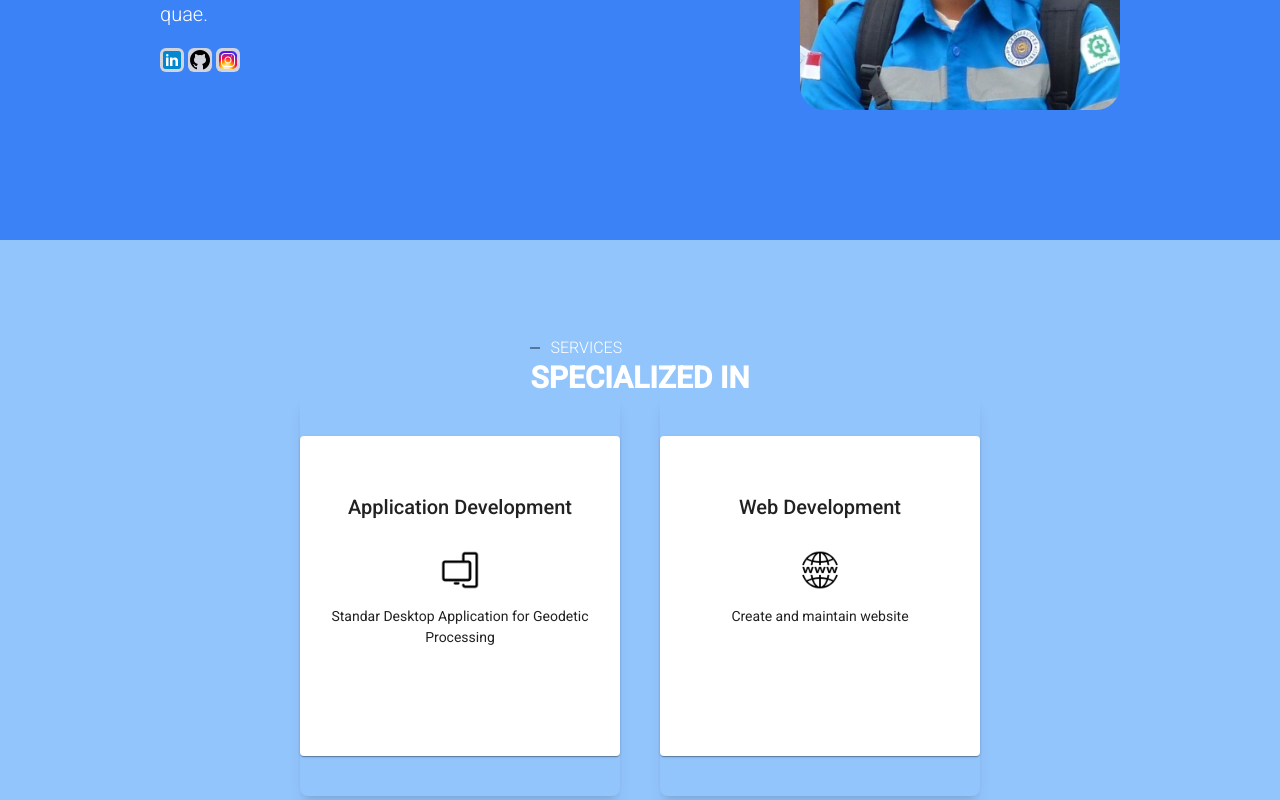
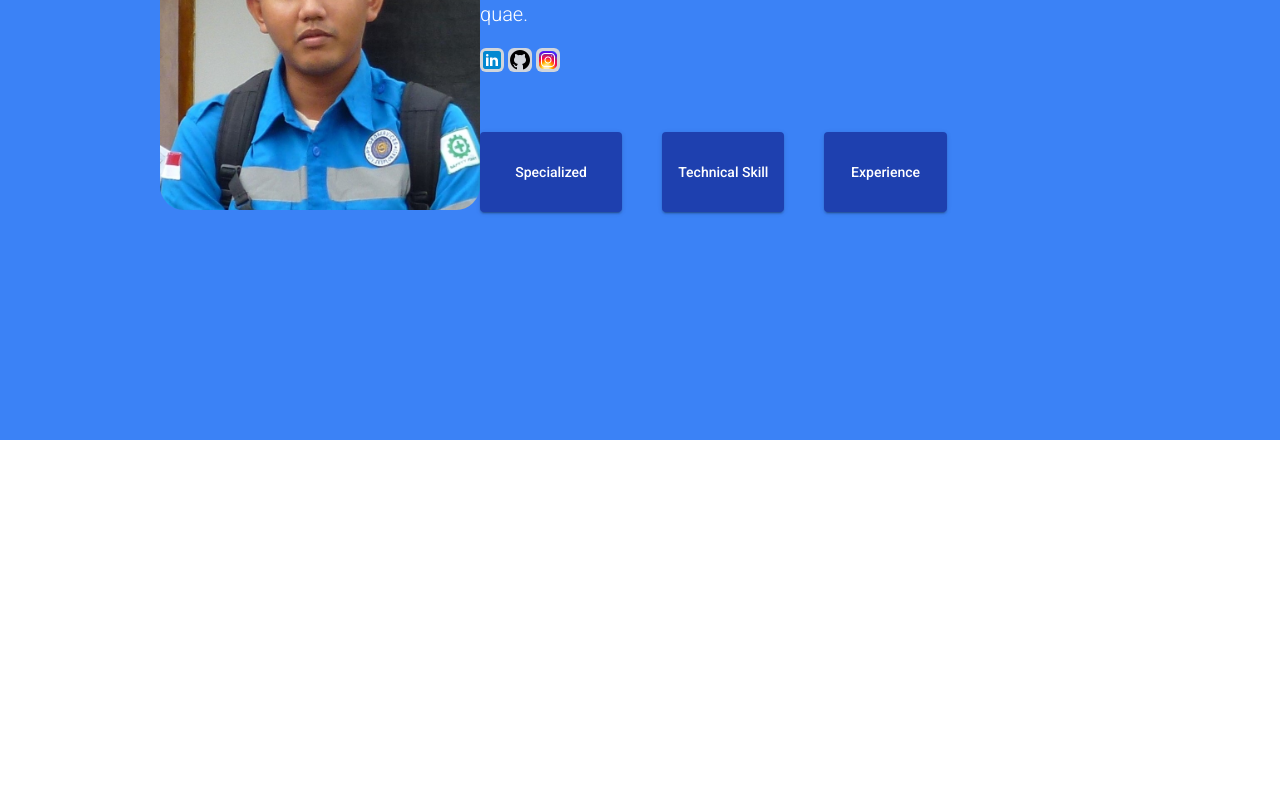
Before and after one commit to IsaMusawi/isamusawi.github.io, an Angular app: page /home in a window 1280 px wide. Shown: the part 340-1140 px from the top of the page. After the commit the page ends 800 px from the top, so only its background shows below. Built offline with nearby package versions, Linux system fonts and the light colour scheme.

Commit message:
added new popup

```diff
--- a/src/app/aboutme/aboutme.component.html
+++ b/src/app/aboutme/aboutme.component.html
@@ -1,6 +1,6 @@
 
-    <div class="bg-blue-300 pt-24 pb-24">
-        <div class="flex items-center mx-auto w-9/12 justify-center flex-col">
+    <div class="bg-blue-300 md:pt-12 md:pb-16 sm:pt-1 sm:pb-1 max-h-screen">
+        <!-- <div class="flex items-center mx-auto w-9/12 justify-center flex-col">
             <div>
                 <div class="flex items-center">
                     <svg class="stroke-gray-800 stroke-10 h-5 w-5">
@@ -10,14 +10,14 @@
                 </div>
                 <h1 class="text-3xl font-bold uppercase text-white">Specialized in</h1>
             </div>
-        </div>
+        </div> -->
 
         <div class="w-9/12 flex items-center mx-auto justify-evenly">
-            <div class="flex flex-row gap-24">
-                <div class="grid gap-10 sm:grid-cols-1 md:grid-cols-2">
+            <div class="flex flex-row">
+                <div class="grid sm:gap-5 md:gap-40 sm:grid-cols-1 md:grid-cols-2">
                 <div *ngFor="let service of services">
-                        <div class="flex py-10 flex-row rounded-lg shadow-lg justify-evenly">
-                            <mat-card class="flex w-80 h-80">
+                        <div class="flex py-10 flex-row rounded-lg justify-evenly">
+                            <mat-card class="flex sm:w-40 md:w-80 h-80">
                                 <!-- <div class="bg-slate-50"> -->
                                     <div class="gap-10 py-10 text-center">
                                         <div class="flex justify-center">
--- a/src/app/app-routing.module.ts
+++ b/src/app/app-routing.module.ts
@@ -18,7 +18,10 @@ const routes: Routes = [
 ];
 
 @NgModule({
-  imports: [RouterModule.forRoot(routes)],
+  imports: [RouterModule.forRoot(routes, {
+      anchorScrolling: 'enabled'
+    })
+  ],
   exports: [RouterModule]
 })
 export class AppRoutingModule { }
--- a/src/app/app.component.html
+++ b/src/app/app.component.html
@@ -1,4 +1,2 @@
 <app-header></app-header>
-<app-home></app-home>
-<app-aboutme></app-aboutme>
-<app-skill></app-skill>
+<router-outlet></router-outlet>
--- a/src/app/app.module.ts
+++ b/src/app/app.module.ts
@@ -5,7 +5,9 @@ import { MatToolbarModule } from '@angular/material/toolbar';
 import { MatButtonModule } from '@angular/material/button';
 import { MatInputModule } from '@angular/material/input';
 import { MatCardModule } from '@angular/material/card';
+import { MatDialogModule } from '@angular/material/dialog';
 import { MatExpansionModule } from '@angular/material/expansion';
+import { ScrollingModule } from '@angular/cdk/scrolling';
 
 import { AppRoutingModule } from './app-routing.module';
 import { AppComponent } from './app.component';
@@ -16,13 +18,14 @@ import { ExpericenceComponent } from './expericence/expericence.component';
 import { SkillComponent } from './skill/skill.component';
 import { ContactComponent } from './contact/contact.component';
 import { PageNotFoundComponent } from './page-not-found/page-not-found.component';
+import { PopupComponent } from './popup/popup.component';
 
 
 @NgModule({
   declarations: [
     AppComponent
     , HomeComponent
-    , HeaderComponent, AboutmeComponent, ExpericenceComponent, SkillComponent, ContactComponent, PageNotFoundComponent
+    , HeaderComponent, AboutmeComponent, ExpericenceComponent, SkillComponent, ContactComponent, PageNotFoundComponent, PopupComponent
   ],
   imports: [
     BrowserModule
@@ -33,6 +36,8 @@ import { PageNotFoundComponent } from './page-not-found/page-not-found.component
     , MatInputModule
     , MatCardModule
     , MatExpansionModule
+    , ScrollingModule
+    , MatDialogModule
   ],
   providers: [],
   bootstrap: [AppComponent]
--- a/src/app/header/header.component.ts
+++ b/src/app/header/header.component.ts
@@ -8,6 +8,12 @@ import { Component, HostListener, OnInit } from '@angular/core';
 export class HeaderComponent implements OnInit {
   isMobile: boolean = false;
 
+  showMenu = false;
+
+  toggleNavbar(){
+    this.showMenu = !this.showMenu;
+  }
+
   constructor() { }
 
   ngOnInit(): void {
--- a/src/app/home/home.component.html
+++ b/src/app/home/home.component.html
@@ -1,5 +1,12 @@
 <div class="bg-blue-500 py-32">
     <div class="w-9/12 grid items-center mx-auto sm:grid-cols-2 md:grid-cols-3">
+        <!-- avatar -->
+        <div class="flex items-center mx-auto sm:col-span-2 md:col-span-1">
+            <div class="flex items-center">
+                <img class="ms-auto rounded-3xl w-96" src="assets/img/self.jpg" alt="self">
+            </div>
+        </div>
+
         <div class="col-span-2 py-10">
             <!-- Introduction -->
             <div class="flex items-center">
@@ -19,12 +26,31 @@
                 <img class="w-6 h-6 bg-gray-300 rounded-md" src="assets/img/icons8-github-48.png" alt="">
                 <img class="w-6 h-6 bg-gray-300 rounded-md" src="assets/img/icons8-instagram-48.png" alt="">
             </div>
-        </div>
 
-        <!-- avatar -->
-        <div class="flex items-center mx-auto sm:col-span-2 md:col-span-1">
-            <div class="flex items-center">
-                <img class="ms-auto rounded-3xl w-96" src="assets/img/self.jpg" alt="self">
+            <div>
+                <div class="flex flex-row mt-5">
+                    <div class="grid sm:gap-5 sm:grid-cols-1 md:grid-cols-3 space-x-5 py-10">
+                        <button mat-raised-button
+                            class="rounded-full bg-blue-800 to-blue-100 p-6 text-white hover:bg-yellow-600 w-50 h-20"
+                            (click)="openPopupSpecialied()">
+                            Specialized
+                        </button>
+
+                        <button mat-raised-button
+                            class="rounded-full bg-blue-800 to-blue-100 p-6 text-white hover:bg-yellow-600 w-50 h-20 overflow-auto max-w-none"
+                            (click)="openPopupSkill()">
+                            <div class="w-full">
+                                Technical Skill
+                            </div>
+                        </button>
+
+                        <button mat-raised-button
+                            class="rounded-full bg-blue-800 to-blue-100 p-6 text-white hover:bg-yellow-600 w-50 h-20 overflow-auto max-w-none"
+                            (click)="openPopupExperience()">
+                            Experience
+                        </button>
+                    <div>
+                </div>
             </div>
         </div>
     </div>
--- a/src/app/home/home.component.ts
+++ b/src/app/home/home.component.ts
@@ -1,7 +1,12 @@
-import { HomeModel } from './../model/homeModel';
 import { Component, OnInit } from '@angular/core';
+import { ActivatedRoute, Router } from '@angular/router';
 
 import { Constant } from 'src/constant';
+import { HomeModel } from './../model/homeModel';
+import { MatDialog } from '@angular/material/dialog';
+import { AboutmeComponent } from '../aboutme/aboutme.component';
+import { SkillComponent } from '../skill/skill.component';
+import { ExpericenceComponent } from '../expericence/expericence.component';
 
 @Component({
   selector: 'app-home',
@@ -12,12 +17,64 @@ export class HomeComponent implements OnInit {
 
   homeModel: HomeModel = {} as HomeModel;
 
-  constructor() { }
+  constructor(
+    private route: ActivatedRoute
+    , private router: Router
+    , private dialog: MatDialog) { }
 
   ngOnInit(): void {
+    this.route.fragment.subscribe(fragment => {
+      if(fragment){
+        const element = document.getElementById(fragment);
+        if(element){
+          element.scrollIntoView({ behavior: 'smooth', block: 'start', inline: 'nearest' });
+        }
+      }
+    });
+
     // this.homeModel = {name: Constant.nameValue, title: Constant.title};
     this.homeModel.name = Constant.nameValue;
     this.homeModel.title = Constant.title;
   }
 
+  navigateToAnchor(anchor : string){
+    this.router.navigate([], { fragment: anchor, relativeTo: this.route });
+  }
+
+  openPopupSpecialied(): void{
+    const dialogRef = this.dialog.open(AboutmeComponent, {
+      width: '75%'
+      , height : '70%'
+      ,
+    });
+
+    dialogRef.afterClosed().subscribe(result => {
+      console.log('dialog');
+    });
+  }
+
+  openPopupSkill(): void{
+    const dialogRef = this.dialog.open(SkillComponent, {
+      width: '75%'
+      , height : '70%'
+      ,
+    });
+
+    dialogRef.afterClosed().subscribe(result => {
+      console.log('dialog');
+    });
+  }
+
+  openPopupExperience(): void{
+    const dialogRef = this.dialog.open(ExpericenceComponent, {
+      width: '75%'
+      , height : '70%'
+      ,
+    });
+
+    dialogRef.afterClosed().subscribe(result => {
+      console.log('dialog');
+    });
+  }
+
 }
--- /dev/null
+++ b/src/app/popup/popup.component.html
@@ -0,0 +1 @@
+<p>popup works!</p>
--- /dev/null
+++ b/src/app/popup/popup.component.ts
@@ -0,0 +1,20 @@
+import { Component, OnInit, ViewChild } from '@angular/core';
+import { MatDialog } from '@angular/material/dialog';
+
+@Component({
+  selector: 'app-popup',
+  templateUrl: './popup.component.html',
+  styleUrls: ['./popup.component.css']
+})
+export class PopupComponent implements OnInit {
+
+  @ViewChild('content') content : any;
+
+  constructor(private modal : MatDialog) { }
+
+  ngOnInit(): void {
+  }
+
+
+
+}
--- a/src/styles.css
+++ b/src/styles.css
@@ -23,3 +23,16 @@ body {
     grid-template-columns: repeat(auto-fill, minmax(320px, 1fr));
     gap: 16px;
 }
+
+/* Tambahkan warna latar belakang, padding, dan border-radius */
+.btn-pie {
+    background-color: #3490dc; /* Ganti dengan warna yang Anda inginkan */
+    padding: 10px 20px;
+    border-bottom-left-radius: 50%;
+    border-bottom-right-radius: 50%;
+}
+
+  /* Tambahkan hover effect */
+.btn-pie:hover {
+    background-color: #2779bd; /* Ganti dengan warna hover yang Anda inginkan */
+}
```
Also changed, not shown: src/app/popup/popup.component.css (added), src/constant.ts (line endings or trailing spaces), 1 other file (tests, documents, lock files or other folders).
